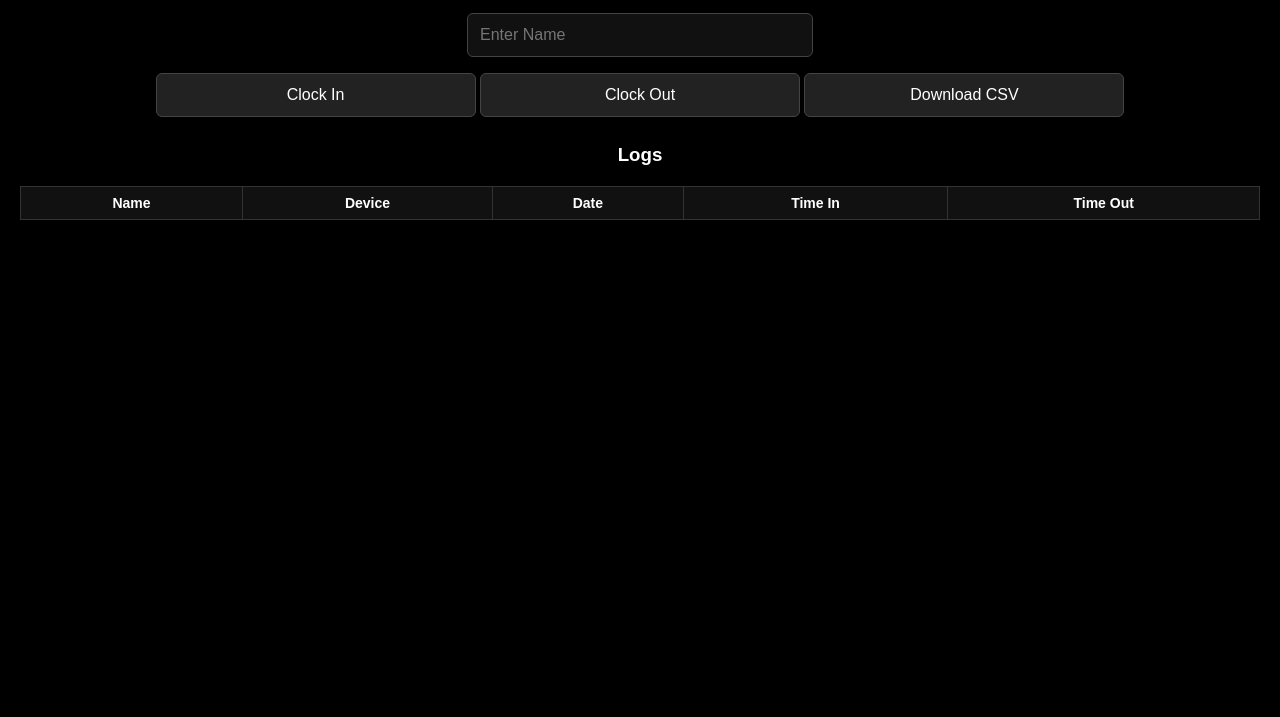
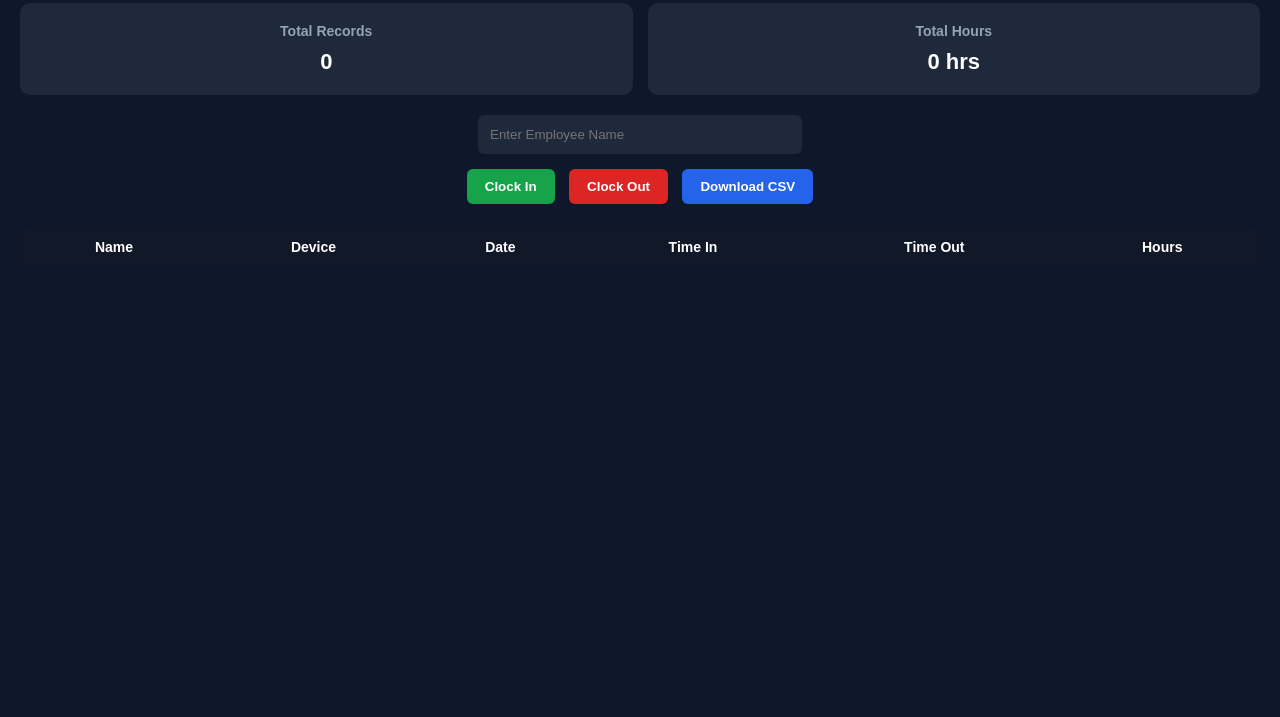
Before and after one commit to Lz28Justin/time-tracker, a website: page public/index.html in a window 1280 px wide. Shown: the part 83-800 px from the top of the page. Drawn offline with Linux system fonts and the light colour scheme; no server answers.

Commit message:
Update index.html

```diff
--- a/public/index.html
+++ b/public/index.html
@@ -2,84 +2,138 @@
 <html>
 <head>
 <meta name="viewport" content="width=device-width, initial-scale=1.0">
-<title>Online Time Tracker</title>
+<title>Employee Time Dashboard</title>
 
 <style>
 body {
-    background: #000;
+    margin: 0;
+    font-family: Arial, sans-serif;
+    background: #0f172a;
     color: white;
-    font-family: Arial;
+}
+
+header {
+    background: #111827;
+    padding: 20px;
     text-align: center;
-    margin: 0;
+    font-size: 22px;
+    font-weight: bold;
+    letter-spacing: 1px;
+}
+
+.container {
     padding: 20px;
 }
 
-h2 {
+.dashboard {
+    display: flex;
+    flex-wrap: wrap;
+    gap: 15px;
     margin-bottom: 20px;
 }
 
-input, button {
-    width: 90%;
-    max-width: 320px;
-    padding: 12px;
-    margin: 8px 0;
-    font-size: 16px;
-    border-radius: 6px;
-    border: 1px solid #444;
+.card {
+    flex: 1;
+    min-width: 200px;
+    background: #1e293b;
+    padding: 20px;
+    border-radius: 10px;
+    text-align: center;
+}
+
+.card h3 {
+    margin: 0;
+    font-size: 14px;
+    color: #94a3b8;
+}
+
+.card p {
+    margin: 10px 0 0;
+    font-size: 22px;
+    font-weight: bold;
+}
+
+.input-section {
+    margin-bottom: 20px;
+    text-align: center;
 }
 
 input {
-    background: #111;
+    padding: 12px;
+    width: 90%;
+    max-width: 300px;
+    margin-bottom: 10px;
+    border-radius: 6px;
+    border: none;
+    background: #1e293b;
     color: white;
 }
 
 button {
-    background: #222;
-    color: white;
+    padding: 10px 18px;
+    margin: 5px;
+    border-radius: 6px;
+    border: none;
     cursor: pointer;
-    transition: 0.3s;
+    font-weight: bold;
 }
 
-button:hover {
-    background: #333;
-}
+.clock-in { background: #16a34a; color: white; }
+.clock-out { background: #dc2626; color: white; }
+.download { background: #2563eb; color: white; }
 
 table {
     width: 100%;
-    margin-top: 20px;
     border-collapse: collapse;
+    background: #1e293b;
+    border-radius: 10px;
+    overflow: hidden;
+}
+
+th, td {
+    padding: 10px;
+    text-align: center;
+}
+
+th {
+    background: #111827;
     font-size: 14px;
 }
 
-th, td {
-    border: 1px solid #333;
-    padding: 8px;
+tr:nth-child(even) {
+    background: #0f172a;
 }
 
-th {
-    background: #111;
-}
-
-@media (max-width: 600px) {
-    table {
-        font-size: 12px;
+@media (max-width: 768px) {
+    .dashboard {
+        flex-direction: column;
     }
 }
 </style>
 </head>
 <body>
 
-<h2>Online Time Tracker</h2>
+<header>Employee Time Tracking Dashboard</header>
 
-<input type="text" id="name" placeholder="Enter Name">
+<div class="container">
 
-<br>
+<div class="dashboard">
+    <div class="card">
+        <h3>Total Records</h3>
+        <p id="totalRecords">0</p>
+    </div>
+    <div class="card">
+        <h3>Total Hours</h3>
+        <p id="totalHours">0 hrs</p>
+    </div>
+</div>
 
-<button onclick="clockIn()">Clock In</button>
-<button onclick="clockOut()">Clock Out</button>
-<button onclick="downloadCSV()">Download CSV</button>
-
-<h3>Logs</h3>
+<div class="input-section">
+    <input type="text" id="name" placeholder="Enter Employee Name"><br>
+    <button class="clock-in" onclick="clockIn()">Clock In</button>
+    <button class="clock-out" onclick="clockOut()">Clock Out</button>
+    <button class="download" onclick="downloadCSV()">Download CSV</button>
+</div>
 
 <table id="logTable">
 <tr>
@@ -88,19 +142,18 @@ th {
 <th>Date</th>
 <th>Time In</th>
 <th>Time Out</th>
+<th>Hours</th>
 </tr>
 </table>
+
+</div>
 
 <script>
 const device = /Mobi|Android/i.test(navigator.userAgent) ? "Phone" : "Laptop";
 
-// Clock In
 function clockIn() {
     const name = document.getElementById("name").value.trim();
-    if (!name) {
-        alert("Enter your name");
-        return;
-    }
+    if (!name) return alert("Enter name");
 
     const now = new Date();
 
@@ -113,16 +166,12 @@ function clockIn() {
             date: now.toLocaleDateString(),
             time: now.toLocaleTimeString()
         })
-    }).then(() => loadLogs());
+    }).then(loadLogs);
 }
 
-// Clock Out
 function clockOut() {
     const name = document.getElementById("name").value.trim();
-    if (!name) {
-        alert("Enter your name");
-        return;
-    }
+    if (!name) return alert("Enter name");
 
     const now = new Date();
 
@@ -134,21 +183,30 @@ function clockOut() {
             device,
             time: now.toLocaleTimeString()
         })
-    }).then(() => loadLogs());
+    }).then(loadLogs);
 }
 
-// Download CSV
 function downloadCSV() {
     window.location.href = "/download";
 }
 
-// Load Logs
+function calculateHours(timeIn, timeOut) {
+    if (!timeIn || !timeOut) return 0;
+
+    const today = new Date().toLocaleDateString();
+    const start = new Date(today + " " + timeIn);
+    const end = new Date(today + " " + timeOut);
+
+    const diff = (end - start) / (1000 * 60 * 60);
+    return diff > 0 ? diff : 0;
+}
+
 function loadLogs() {
     fetch("/logs")
     .then(res => res.json())
     .then(data => {
+
         const table = document.getElementById("logTable");
-
         table.innerHTML = `
         <tr>
             <th>Name</th>
@@ -156,9 +214,15 @@ function loadLogs() {
             <th>Date</th>
             <th>Time In</th>
             <th>Time Out</th>
+            <th>Hours</th>
         </tr>`;
 
+        let totalHours = 0;
+
         data.forEach(log => {
+            const hours = calculateHours(log.time_in, log.time_out);
+            totalHours += hours;
+
             table.innerHTML += `
             <tr>
                 <td>${log.name}</td>
@@ -166,12 +230,15 @@ function loadLogs() {
                 <td>${log.date}</td>
                 <td>${log.time_in || "-"}</td>
                 <td>${log.time_out || "-"}</td>
+                <td>${hours.toFixed(2)}</td>
             </tr>`;
         });
+
+        document.getElementById("totalRecords").innerText = data.length;
+        document.getElementById("totalHours").innerText = totalHours.toFixed(2) + " hrs";
     });
 }
 
-// Auto refresh every 3 seconds
 setInterval(loadLogs, 3000);
 loadLogs();
 </script>
```
